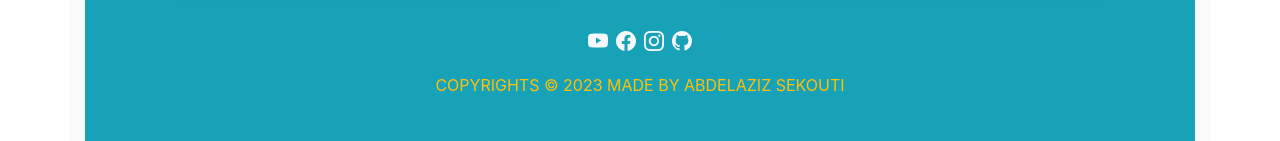
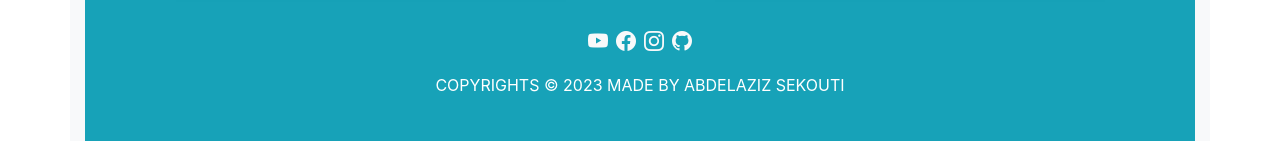
Before and after one commit to abdelaziz-sekouti/abdelaziz-sekouti.github.io, a PHP site: page / in a window 1280 px wide, with the pointer over the restyled element. Shown: the part 4692-4833 px from the top of the page. Run offline with PHP 8.4, Linux system fonts and the light colour scheme.

Commit message:
Update style.css

```diff
--- a/style.css
+++ b/style.css
@@ -86,12 +86,15 @@
 	.footer-1 ul:hover  {
 			background-color: transparent;
 	}
+	.footer-2 p:hover  {
+			color: #fff;
+	}
 	.card-img-top:before{
 			padding: 40px 0 0px 50px;
     		margin: auto;
     		font-size: 4rem;
 		}
-
+	/*RESPONSIVE*/
 	@media(max-width:768px){
 	.card {
 			width: 100vw!important;
```
